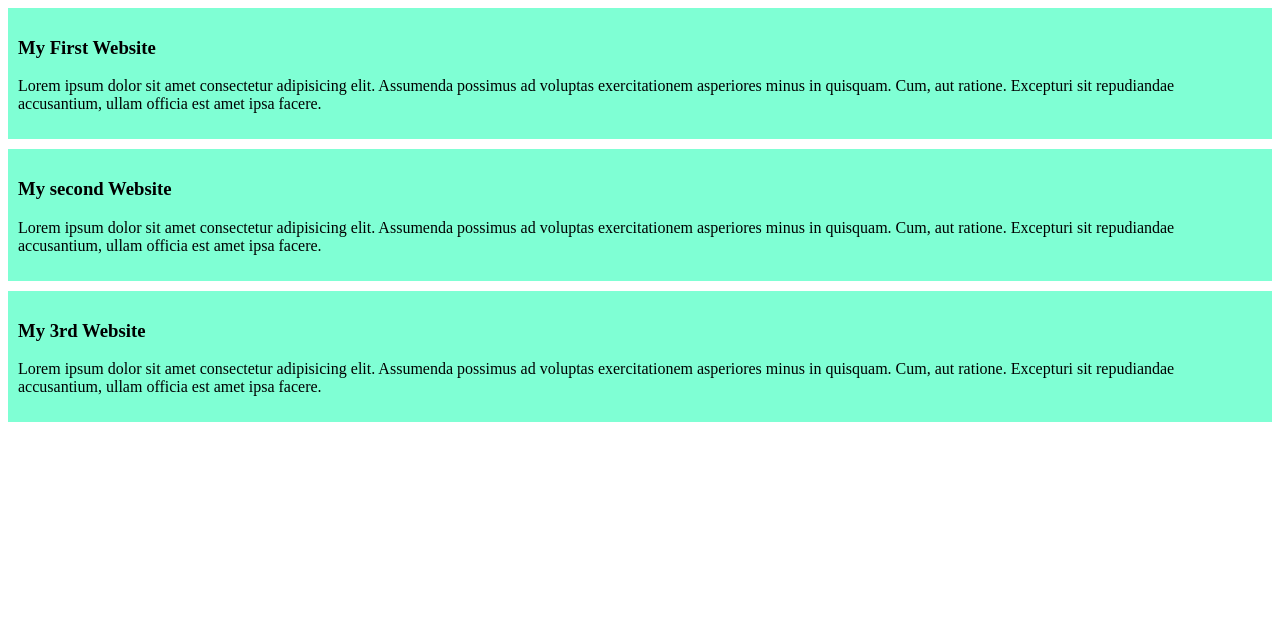
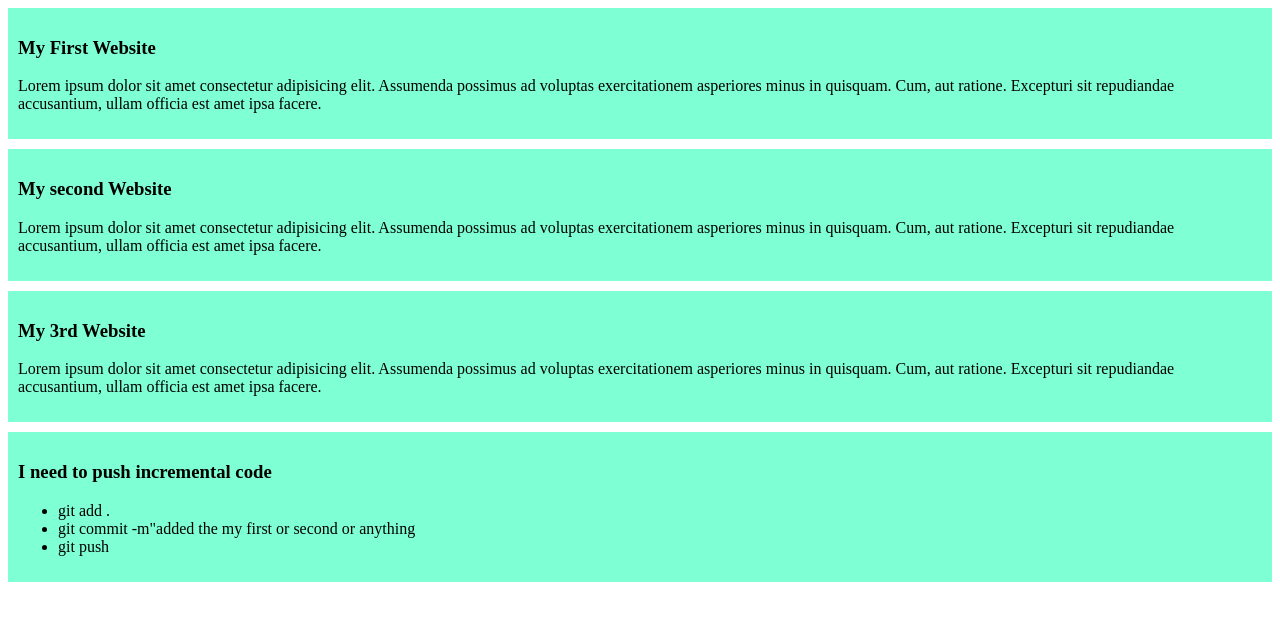
Before and after one commit to HabibRakib/My-simple-website, a plain HTML site: page index.html in a window 1280 px wide. Drawn offline with Linux system fonts and the light colour scheme.

Commit message:
add a list of information

```diff
--- a/index.html
+++ b/index.html
@@ -22,5 +22,13 @@
         <P>Lorem ipsum dolor sit amet consectetur adipisicing elit. Assumenda possimus ad voluptas exercitationem asperiores minus in quisquam. Cum, aut ratione. Excepturi sit repudiandae accusantium, ullam officia est amet ipsa facere.
         </P>
     </div>
+    <div>
+        <h3>I need to push incremental code</h3>
+        <ul>
+            <li> git add .</li>
+            <li>git commit -m"added the my first or second or anything</li>
+            <li>git push</li>
+        </ul>
+    </div>
 </body>
 </html>
```
